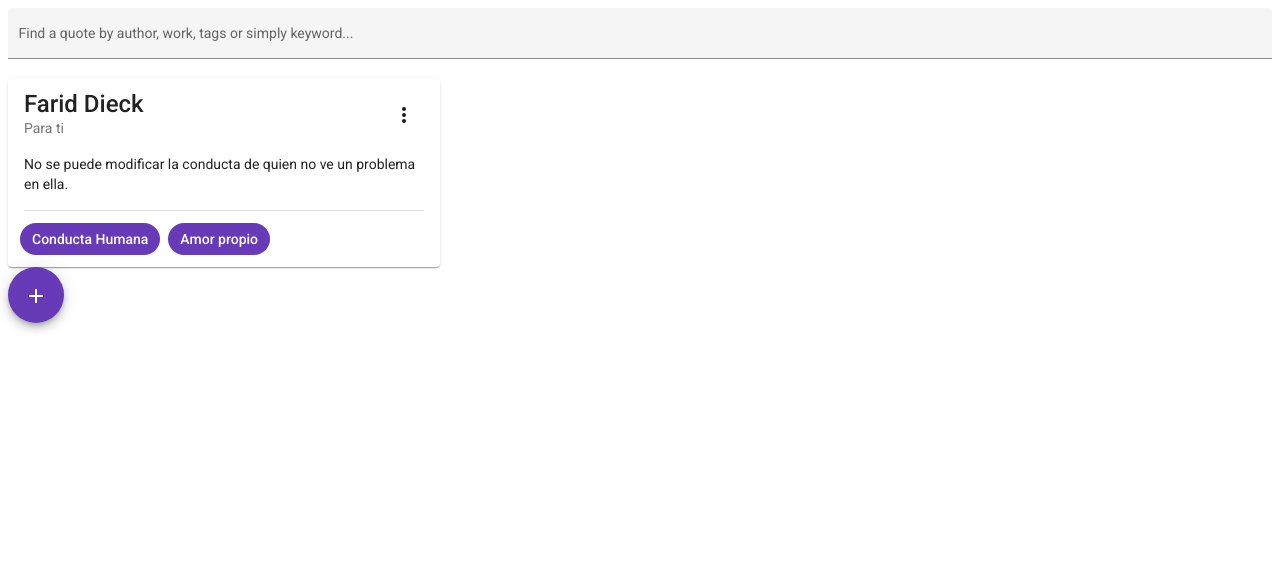
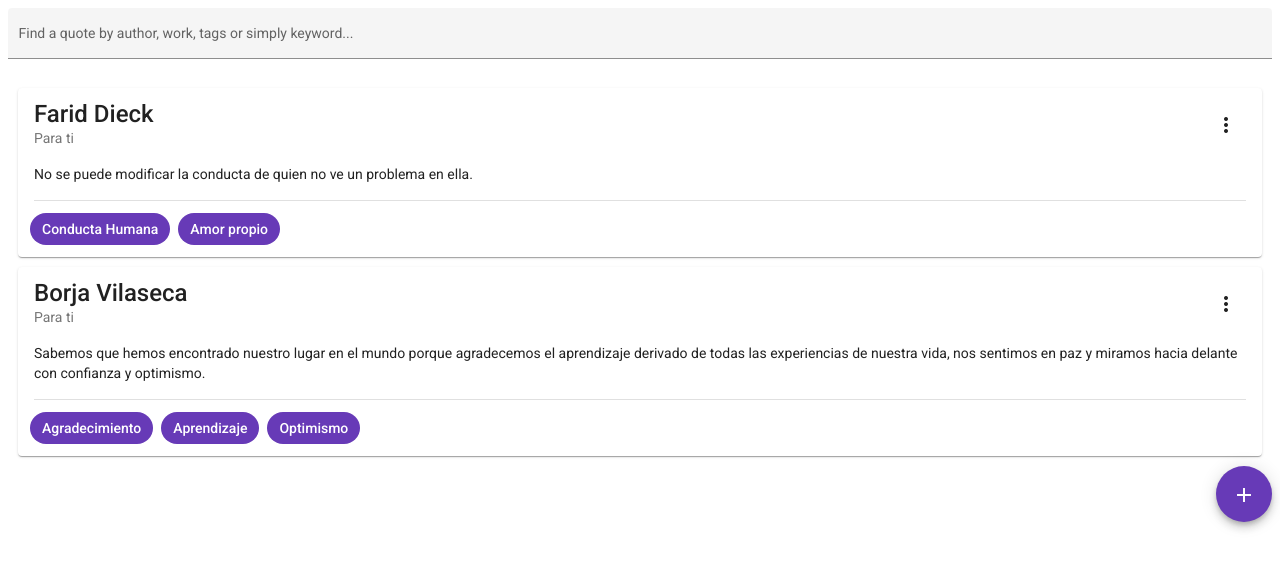
Before and after one commit to manuelgomezsw/quotes-web, an Angular app: page / in a window 1280 px wide. Shown: the top 568 px of the page. Built offline with nearby package versions, Linux system fonts and the light colour scheme.

Commit message:
Added primary button create

```diff
--- a/src/app/app.component.css
+++ b/src/app/app.component.css
@@ -3,9 +3,21 @@
 }
 
 .example-card {
-  width: 400px;
+  margin: 10px;
 }
 
 .example-card-footer {
   padding: 12px !important;
 }
+
+.button-create-quote {
+  justify-content: space-between;
+  flex-direction: column;
+  height: 100vh;
+  display: flex;
+}
+
+.button-create-quote .button-holder {
+  justify-content: flex-end;
+  display: flex;
+}
--- a/src/app/app.component.html
+++ b/src/app/app.component.html
@@ -36,8 +36,41 @@
     </mat-card-footer>
 </mat-card>
 
-<div class="new-quote-button">
-    <button mat-fab color="primary">
-        <mat-icon>add</mat-icon>
-    </button>
+<mat-card class="example-card">
+    <mat-card-title>
+        Borja Vilaseca
+        <button mat-icon-button [matMenuTriggerFor]="menu" style="float: right;">
+            <mat-icon>more_vert</mat-icon>
+        </button>
+        <mat-menu #menu="matMenu">
+            <button mat-menu-item>
+                <mat-icon>edit</mat-icon>
+                <span>Edit</span>
+            </button>
+            <button mat-menu-item>
+                <mat-icon>remove_circle</mat-icon>
+                <span>Delete</span>
+            </button>
+        </mat-menu>
+    </mat-card-title>
+    <mat-card-subtitle>Para ti</mat-card-subtitle>
+    <mat-card-content>
+        <p>Sabemos que hemos encontrado nuestro lugar en el mundo porque agradecemos el aprendizaje derivado de todas las experiencias de nuestra vida, nos sentimos en paz y miramos hacia delante con confianza y optimismo.</p>
+    </mat-card-content>
+    <mat-divider inset></mat-divider>
+    <mat-card-footer class="example-card-footer">
+        <mat-chip-list aria-label="Fish selection">
+            <mat-chip color="primary" selected>Agradecimiento</mat-chip>
+            <mat-chip color="primary" selected>Aprendizaje</mat-chip>
+            <mat-chip color="primary" selected>Optimismo</mat-chip>
+        </mat-chip-list>
+    </mat-card-footer>
+</mat-card>
+
+<div class="button-create-quote">
+    <div class="button-holder">
+        <button mat-fab color="primary">
+            <mat-icon>add</mat-icon>
+        </button>
+    </div>
 </div>
--- a/src/index.html
+++ b/src/index.html
@@ -1,5 +1,6 @@
 <!doctype html>
 <html lang="en">
+
 <head>
   <meta charset="utf-8">
   <title>QuotesWeb</title>
@@ -10,7 +11,9 @@
   <link href="https://fonts.googleapis.com/css2?family=Roboto:wght@300;400;500&display=swap" rel="stylesheet">
   <link href="https://fonts.googleapis.com/icon?family=Material+Icons" rel="stylesheet">
 </head>
+
 <body class="mat-typography">
   <app-root></app-root>
 </body>
+
 </html>
```
Also changed, not shown: .browserslistrc (added), 1 other file (tests, documents, lock files or other folders).
